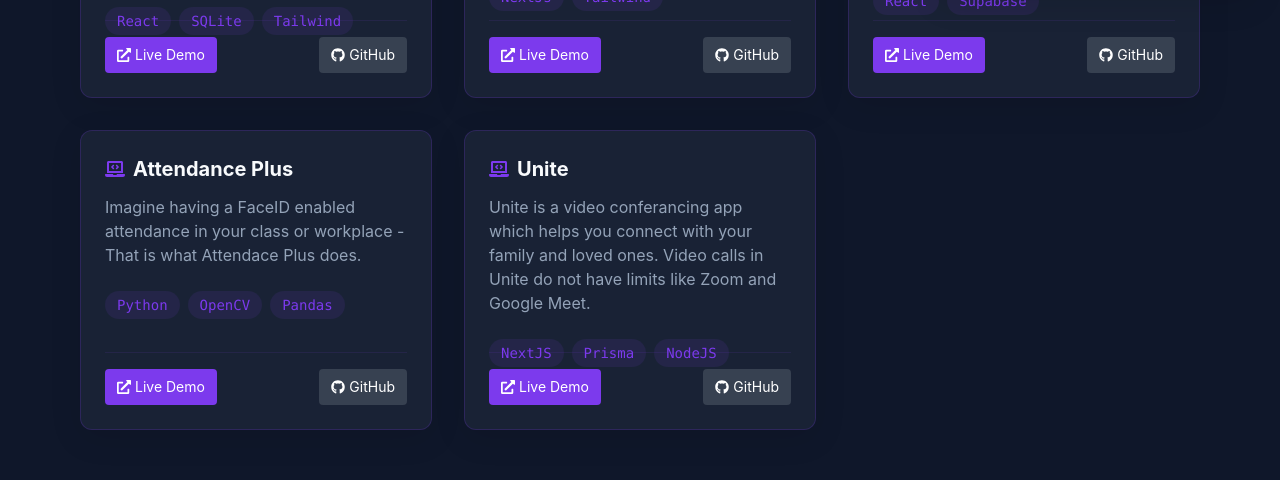
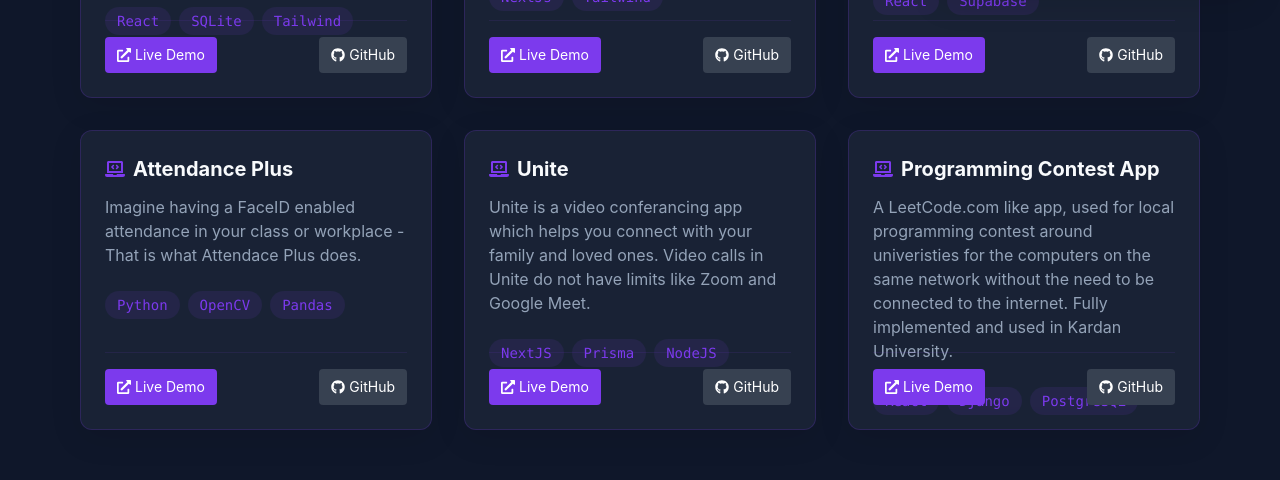
Before and after one commit to HaroonAzizi/portfolio, a Next.js app: page /portfolio in a window 1280 px wide. Shown: the part 780-1260 px from the top of the page. Built offline with nearby package versions, Linux system fonts and the light colour scheme; no server answers.

Commit message:
added prog contest to portfolio

```diff
--- a/pages/portfolio.js
+++ b/pages/portfolio.js
@@ -86,6 +86,23 @@ export default function Portfolio() {
         "Unite is a video conferancing app which helps you connect with your family and loved ones. Video calls in Unite do not have limits like Zoom and Google Meet.",
       category: "frontend",
       technologies: ["NextJS", "Prisma", "NodeJS"],
+      image: "/images/aadat.jpg",
+      liveLink: "#",
+      githubLink: "#",
+      isClosedSource: true,
+      noLiveDemo: true,
+      closedSourceReason:
+        "This is a paid project and if you want to have access to its source code, please contact me.",
+      noLiveDemoReason:
+        "The live demo is currently unavailable as the project is being migrated to a new server.",
+    },
+    {
+      id: 6,
+      title: "Programming Contest App",
+      description:
+        "A LeetCode.com like app, used for local programming contest around univeristies for the computers on the same network without the need to be connected to the internet. Fully implemented and used in Kardan University.",
+      category: "frontend",
+      technologies: ["React", "Django", "PostgreSQL"],
       image: "/images/aadat.jpg",
       liveLink: "#",
       githubLink: "#",
```
